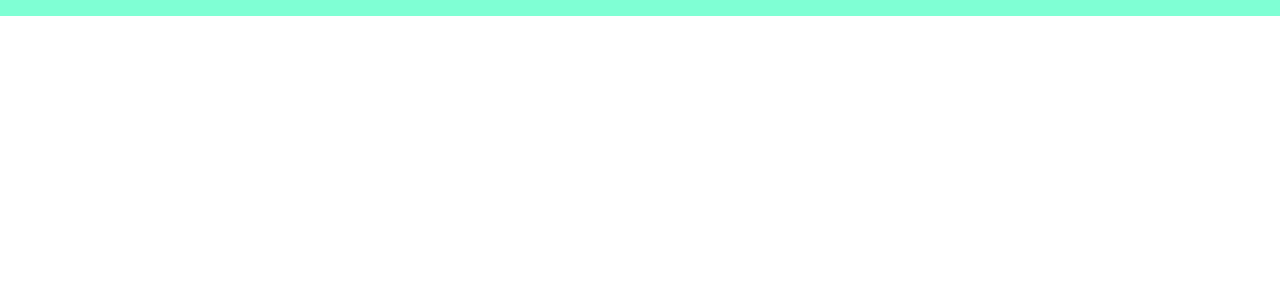
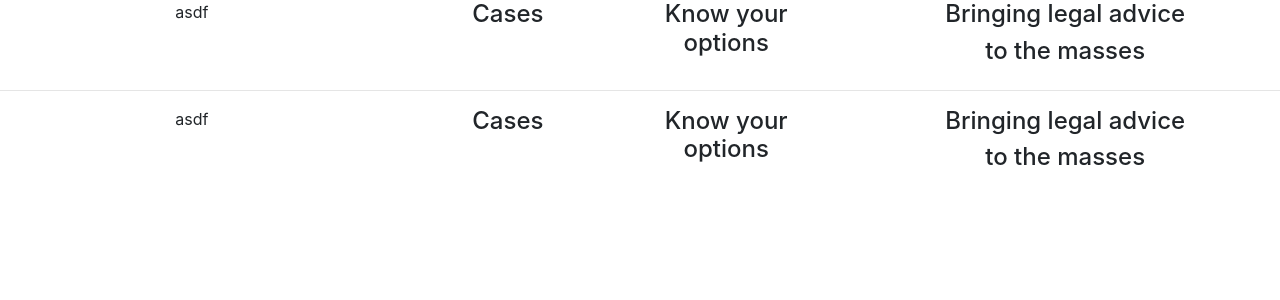
Before and after one commit to chikchengyao/legal-matrix, a React (Create React App) app: page / in a window 1280 px wide. Shown: the top 300 px of the page. Built offline with nearby package versions, Linux system fonts and the light colour scheme.

Commit message:
Navbar attempt

```diff
--- a/src/App.js
+++ b/src/App.js
@@ -1,7 +1,7 @@
 import React, {Component} from 'react';
 import {BrowserRouter as Router, Route, Switch} from "react-router-dom";
 import './App.css';
-import Navbar from './components/navbar/Navbar'
+import NavigationBar from './components/navbar/Navbar'
 
 class App extends Component {
     render() {
@@ -9,9 +9,10 @@ class App extends Component {
             <div className="App">
                 <Router>
                     <div>
-                        <Navbar/>
+                        <NavigationBar/>
+                        <hr/>
                         <Switch>
-                            <Route exact path="/" component="Home"/>
+                            <Route exact path="/" component={NavigationBar}/>
                         </Switch>
                     </div>
                 </Router>
--- a/src/components/navbar/Navbar.css
+++ b/src/components/navbar/Navbar.css
@@ -1,3 +1,7 @@
-.navbar {
-    background-color: aquamarine;
+.navigation-bar {
+    background-color: white;
 }
+
+h2 {
+    font-family: Athelas;
+}
--- a/src/components/navbar/Navbar.js
+++ b/src/components/navbar/Navbar.js
@@ -1,11 +1,32 @@
 import React, {Component} from 'react';
+import { Row, Col } from 'reactstrap';
 import "./Navbar.css"
 
 class Navbar extends Component {
     render() {
         return (
-            <div className="navbar">
-
+            <div className="navigation-bar">
+                <Row >
+                    <Col>
+                        asdf
+                    </Col>
+                    <Col md="2">
+                        <h4>Cases</h4>
+                    </Col>
+                    <Col md="2">
+                        <h4>Know your options</h4>
+                    </Col>
+                    <Col md="auto">
+                        <Row>
+                            <Col xs="12">
+                                <h4>Bringing legal advice</h4>
+                            </Col>
+                            <Col xs="12">
+                                <h4>to the masses</h4>
+                            </Col>
+                        </Row>
+                    </Col>
+                </Row>
             </div>
         );
     }
```
